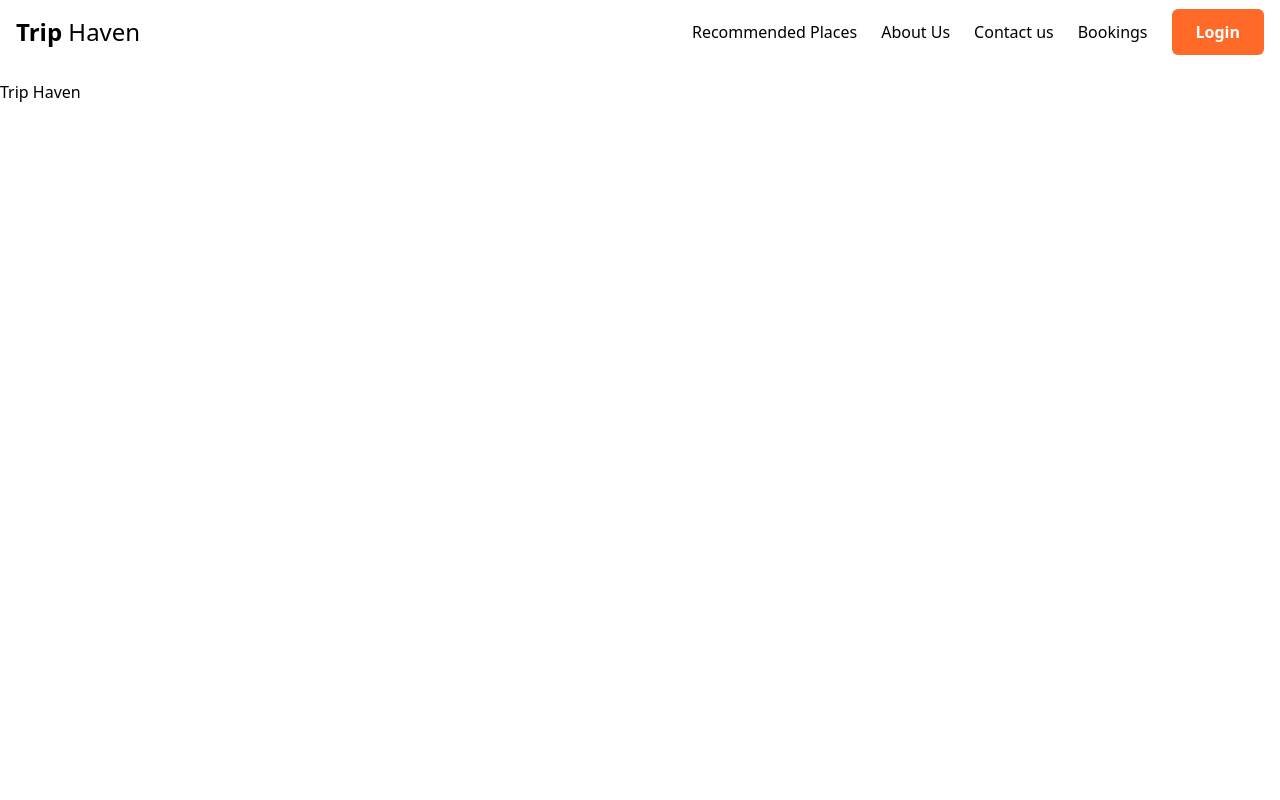
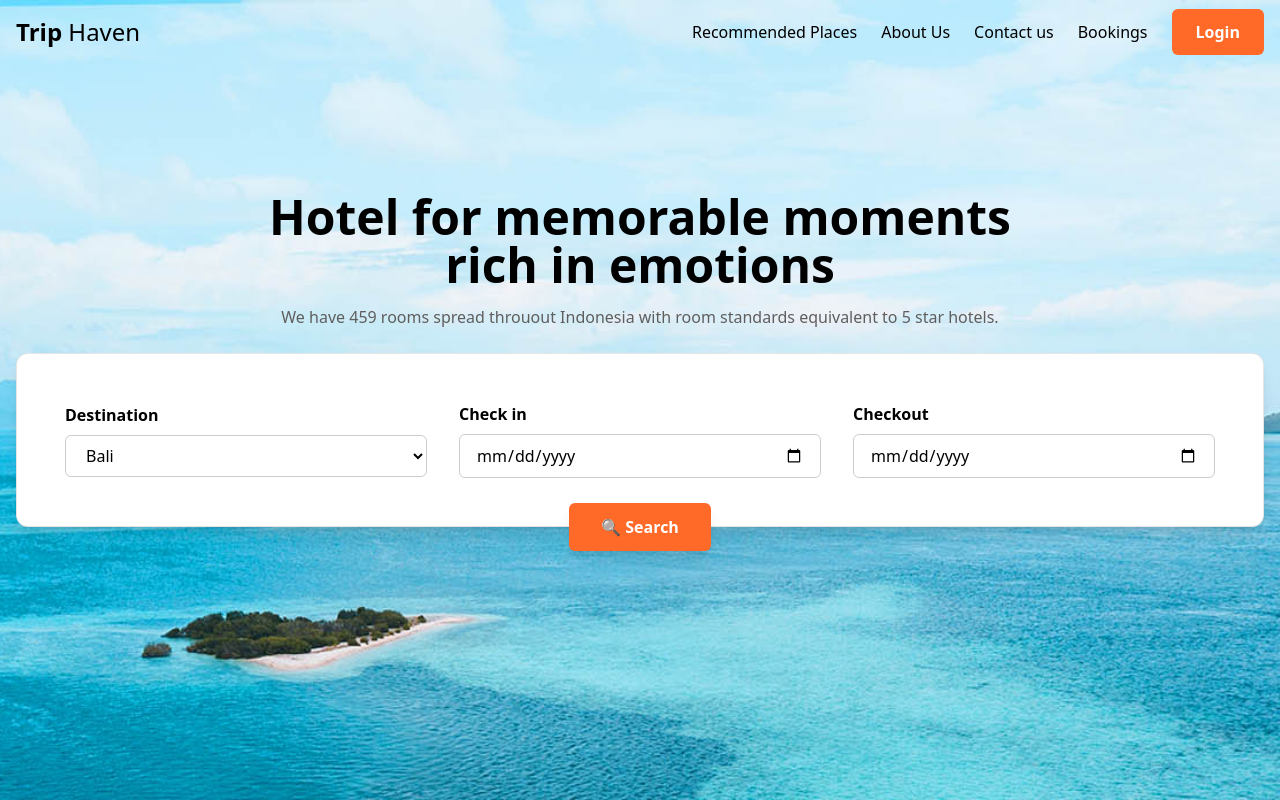
Before and after one commit to imam0321/trip-haven, a Next.js app: page / in a window 1280 px wide. Built offline with nearby package versions, Linux system fonts and the light colour scheme.

Commit message:
Add Search component and enhance homepage layout

```diff
--- a/app/globals.css
+++ b/app/globals.css
@@ -7,9 +7,6 @@
     @apply max-w-7xl flex mx-auto justify-between px-4 py-4 absolute top-0 w-full left-0 right-0 z-50;
   }
 
-  nav img {
-    @apply h-[35px] md:h-[40px] lg:h-[50px];
-  }
   nav ul {
     @apply hidden md:flex items-center gap-6;
   }
--- a/app/layout.js
+++ b/app/layout.js
@@ -25,7 +25,7 @@ export default function RootLayout({ children }) {
         className={`${geistSans.variable} ${geistMono.variable} antialiased`}
       >
         <Navbar />
-        <main className="mt-20">{children}</main>
+        <main>{children}</main>
       </body>
     </html>
   );
--- a/app/page.js
+++ b/app/page.js
@@ -1,3 +1,20 @@
+import Search from "@/components/Search/Search/Search";
+
 export default function Home() {
-  return <div className="">Trip Haven</div>;
+  return (
+    <section className="bg-[#F6F3E9] h-screen max-h-screen relative grid place-items-center bg-[url('/hero-bg.jpg')] bg-cover bg-no-repeat bg-center">
+      <div className="container items-center pb-12 ">
+        <div className="col-span-7">
+          <h1 className="font-bold text-3xl lg:text-5xl my-4 text-center lg:w-8/12 mx-auto">
+            Hotel for memorable moments rich in emotions
+          </h1>
+          <p className="my-2 text-[#5f5e5e] text-center">
+            We have 459 rooms spread throuout Indonesia with room standards
+            equivalent to 5 star hotels.
+          </p>
+          <Search />
+        </div>
+      </div>
+    </section>
+  );
 }
--- /dev/null
+++ b/components/Search/Search/Search.jsx
@@ -0,0 +1,40 @@
+
+
+export default function Search({ fromList }) {
+  return (
+    <>
+      <div className="lg:max-h-[250px] mt-6">
+        <div id="searchParams" className={fromList && "!shadow-none"}>
+          <div>
+            <span>Destination</span>
+            <h4 className="mt-2">
+              <select name="destination" id="destination">
+                <option value="Bali">Bali</option>
+                <option value="Bali">Cox Bazar</option>
+                <option value="Bali">Sylhet</option>
+                <option value="Bali">Saint Martin</option>
+                <option value="Bali">Bali</option>
+              </select>
+            </h4>
+          </div>
+
+          <div>
+            <span>Check in</span>
+            <h4 className="mt-2">
+              <input type="date" name="check-in" id="check-in" />
+            </h4>
+          </div>
+
+          <div>
+            <span>Checkout</span>
+            <h4 className="mt-2">
+              <input type="date" name="check-out" id="check-out" />
+            </h4>
+          </div>
+        </div>
+      </div>
+
+      <button className="search-btn">🔍️ {fromList ? "Modify Search" : "Search"}</button>
+    </>
+  )
+}
```
